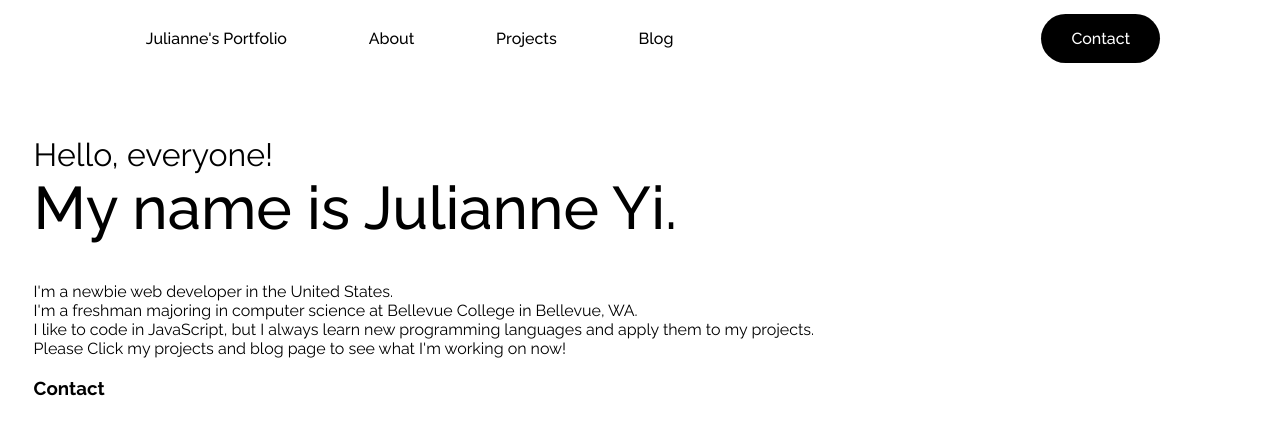
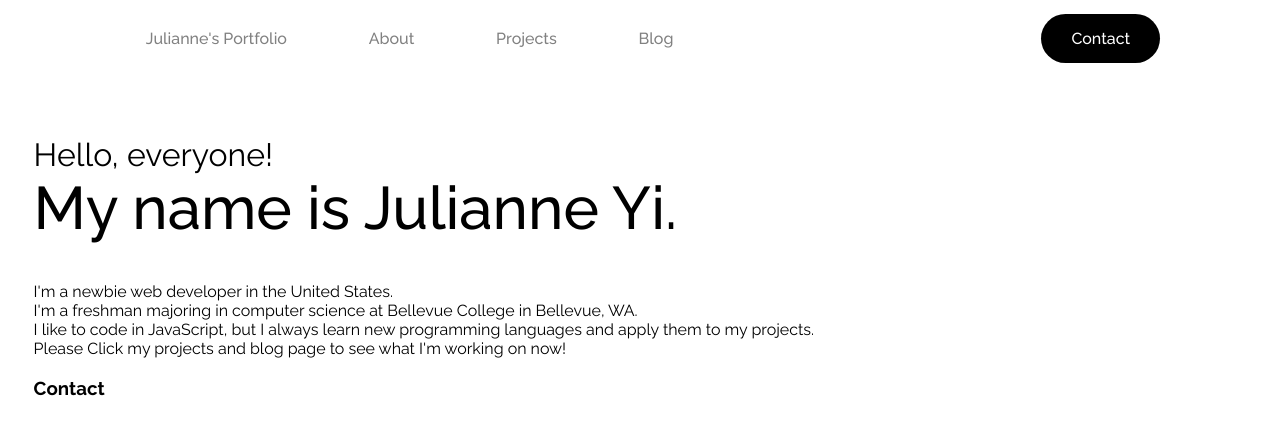
Before and after one commit to julianne03/Portfolio, a React (Create React App) app: page / in a window 1280 px wide. Shown: the top 434 px of the page. Built offline with nearby package versions, Linux system fonts and the light colour scheme.

Commit message:
feat: navbar hover, active, focus design change

```diff
--- a/src/components/Navbar.tsx
+++ b/src/components/Navbar.tsx
@@ -7,22 +7,22 @@ const Nav = () => {
     <nav>
       <div className="menu">
         <div>
-            <NavLink to="/">
+            <NavLink to="/" className="menuLink">
             Julianne's Portfolio
             </NavLink>
         </div>
         <div>
-            <NavLink to="/about">
+            <NavLink to="/about" className="menuLink">
             About
             </NavLink>
         </div>
         <div>
-            <NavLink to="/projects">
+            <NavLink to="/projects" className="menuLink">
             Projects
             </NavLink>
         </div>
         <div>
-            <NavLink to="/blog">
+            <NavLink to="/blog" className="menuLink">
             Blog
             </NavLink>
         </div>
--- a/src/styles/common/Navbar.css
+++ b/src/styles/common/Navbar.css
@@ -16,8 +16,12 @@ nav > div {
     font-weight: 500;
 }
 
-nav > div > div > a {
+.menuLink {
     text-decoration: none;
+    color: rgb(129, 129, 129);
+}
+
+.menuLink:active, .menuLink:hover, .menuLink:focus {
     color: black;
 }
 
@@ -39,3 +43,7 @@ nav > div > div > a {
     text-decoration: none !important;
     outline: none !important;
 }
+
+.contact > a, a:active, a:hover, a:focus {
+    color: white;
+}
```
